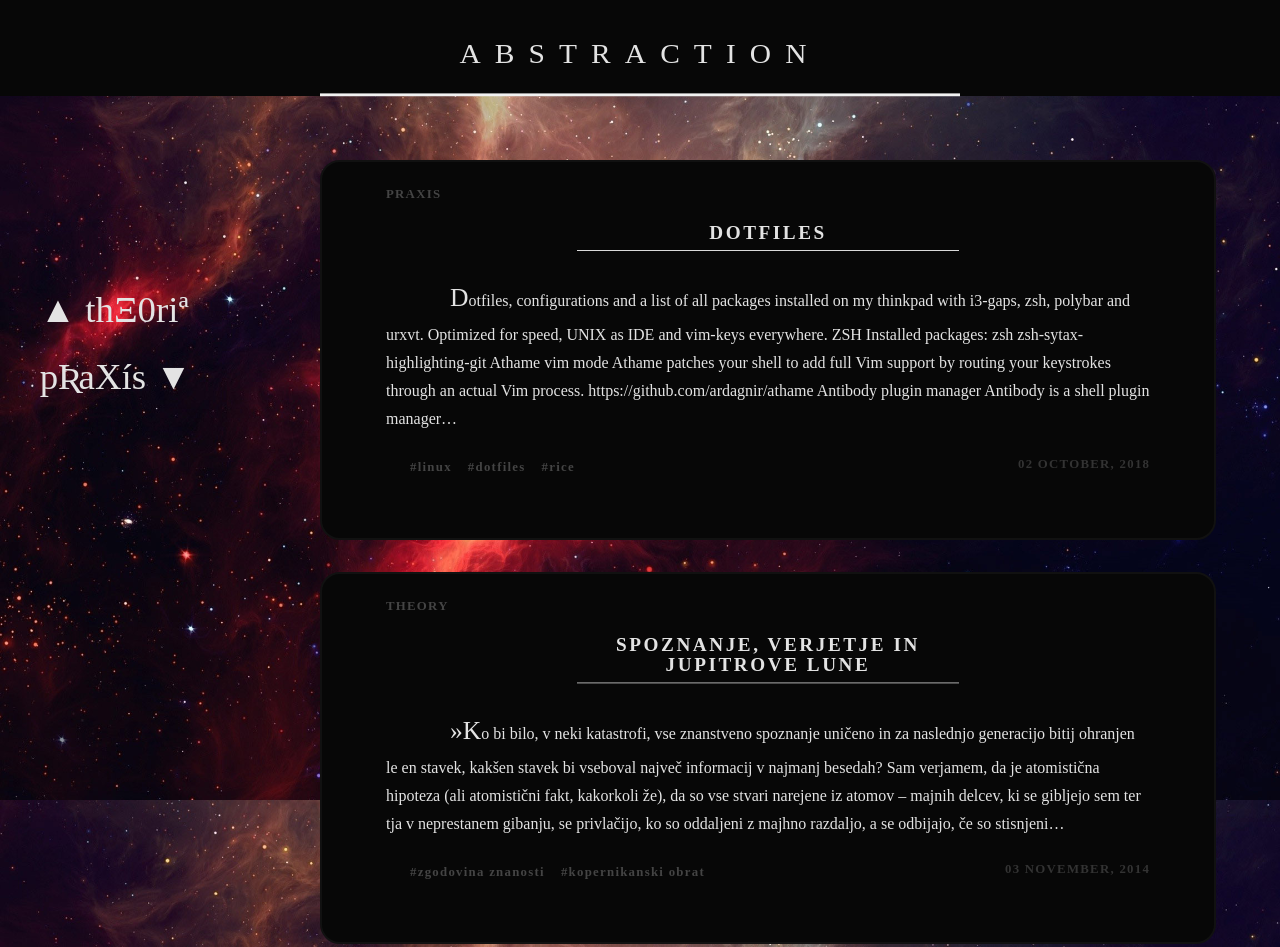
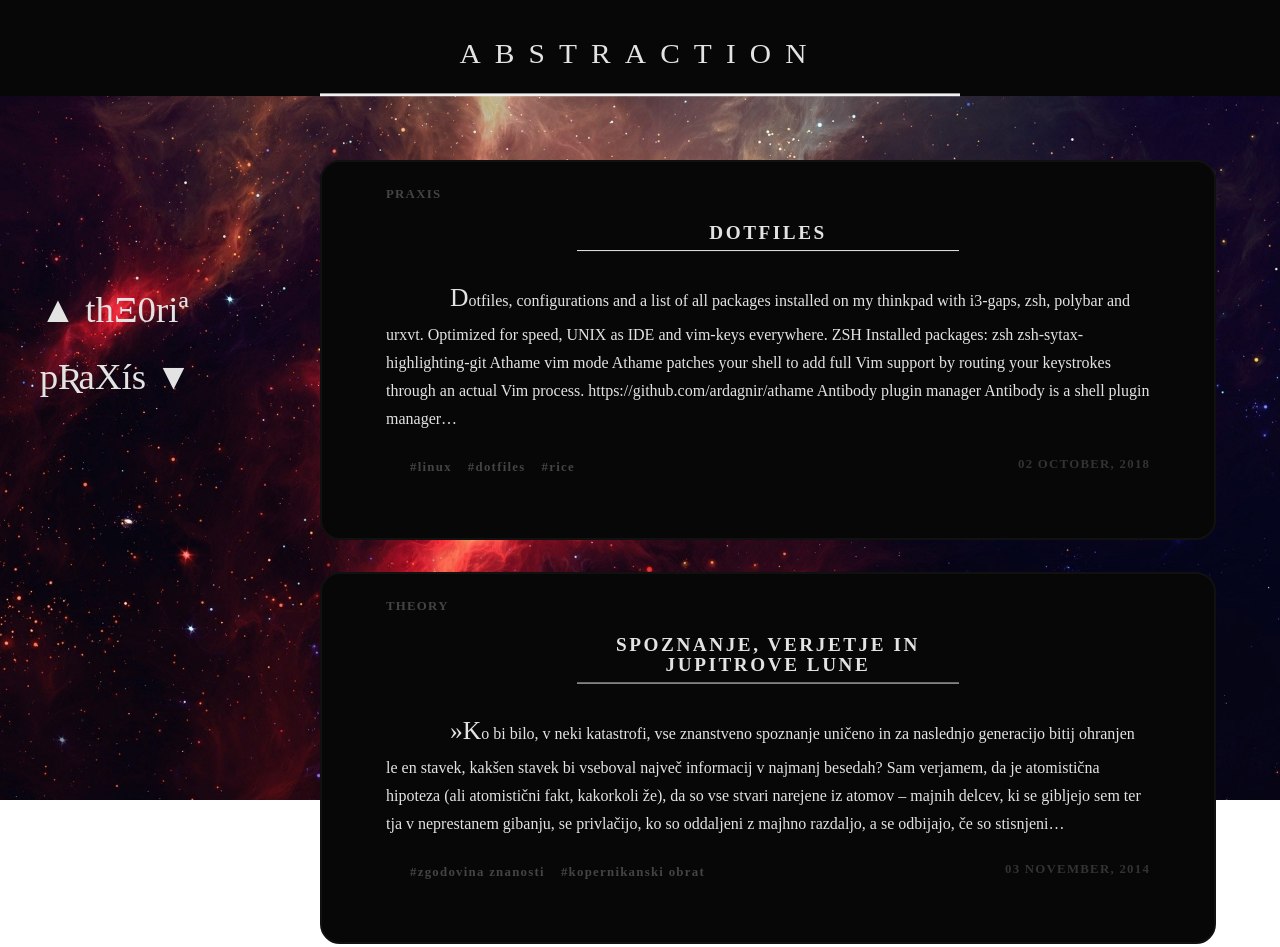
Before and after one commit to nath1as/abstractionOLD, a Gatsby site: page / in a window 1280 px wide. Shown: the top 947 px of the page. After the commit the page ends 800 px from the top, so only its background shows below. Built offline with nearby package versions, Linux system fonts and the light colour scheme; Gatsby itself is replaced by a stand-in of ours; some packages are replaced by stand-ins of ours; a small style sheet from the web is missing; a web font is replaced by a local one.

Commit message:
zoomfix 5

```diff
--- a/src/components/layout.css
+++ b/src/components/layout.css
@@ -19,7 +19,8 @@ body {
   background-size: cover;
   pointer-events: none;
   overflow: hidden;
-  z-index: 0;
+  position: fixed;
+  z-index: 2;
 }
 
 .not-found {
```
